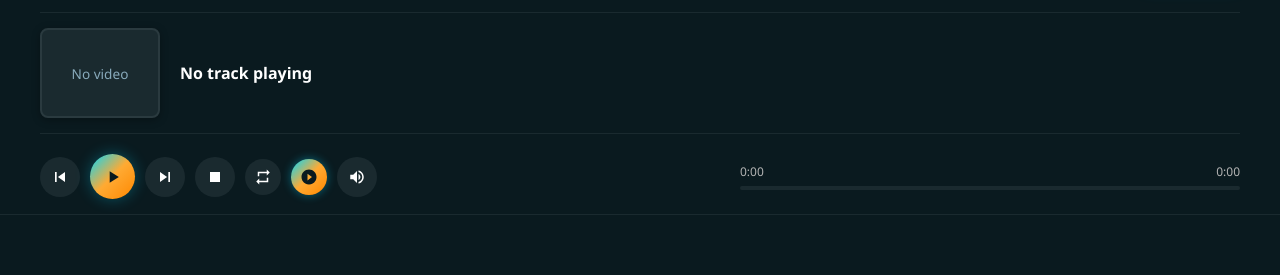
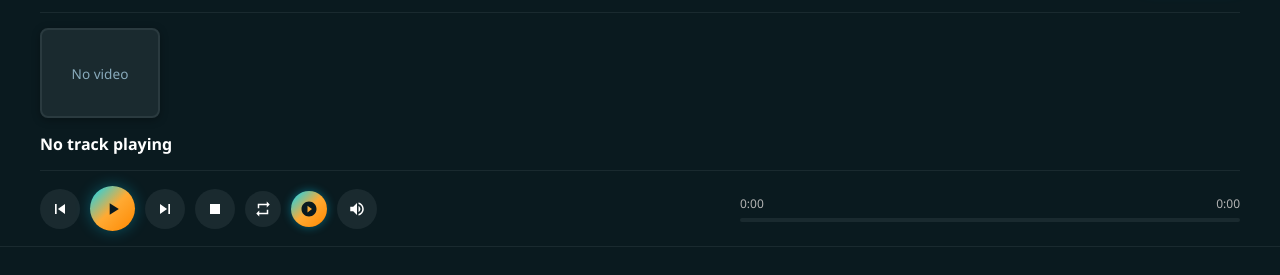
Before and after one commit to lakomca/radio, a website: page public/index.html in a window 1280 px wide. Shown: the part 73-348 px from the top of the page. Drawn offline with Linux system fonts and the light colour scheme.

Commit message:
Reorganize player section: move controls below stream title for better visual hierarchy

```diff
--- a/public/index.html
+++ b/public/index.html
@@ -25,8 +25,9 @@
                 <div id="videoThumbnail" class="video-thumbnail">
                     <div class="thumbnail-placeholder">No video</div>
                 </div>
-                <div id="nowPlayingTitle" class="now-playing-title">No track playing</div>
             </div>
+
+            <div id="nowPlayingTitle" class="now-playing-title">No track playing</div>
 
             <div class="player-controls-row">
                 <div class="player-controls">
--- a/public/style.css
+++ b/public/style.css
@@ -43,10 +43,8 @@ body {
 .player-header {
     display: flex;
     align-items: center;
-    gap: 20px;
-    margin-bottom: 20px;
-    padding-bottom: 15px;
-    border-bottom: 1px solid #1a2a2f;
+    justify-content: flex-start;
+    margin-bottom: 15px;
 }
 
 .video-thumbnail {
@@ -112,9 +110,10 @@ body {
     white-space: nowrap;
     overflow: hidden;
     text-overflow: ellipsis;
-    flex: 1;
-    min-width: 0;
     line-height: 1.4;
+    margin-bottom: 15px;
+    padding-bottom: 15px;
+    border-bottom: 1px solid #1a2a2f;
 }
 
 .player-controls-row {
```
